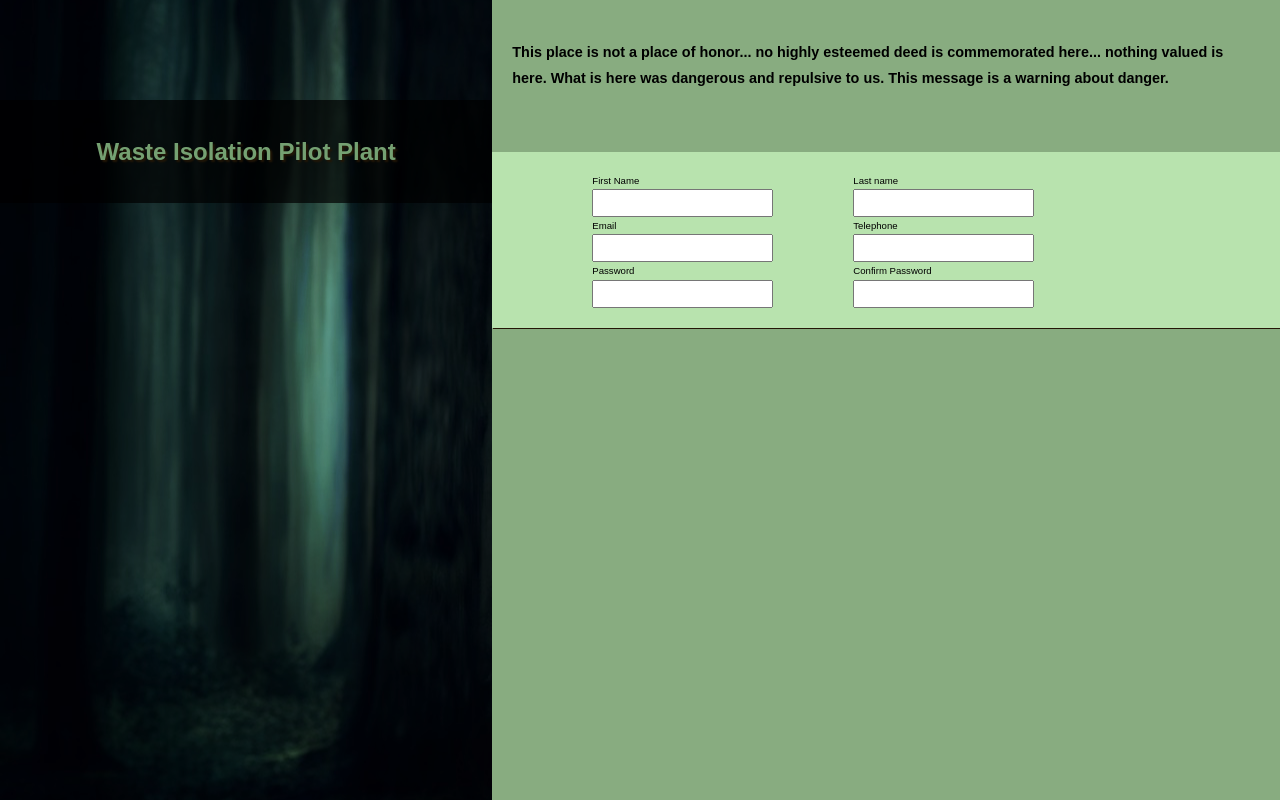
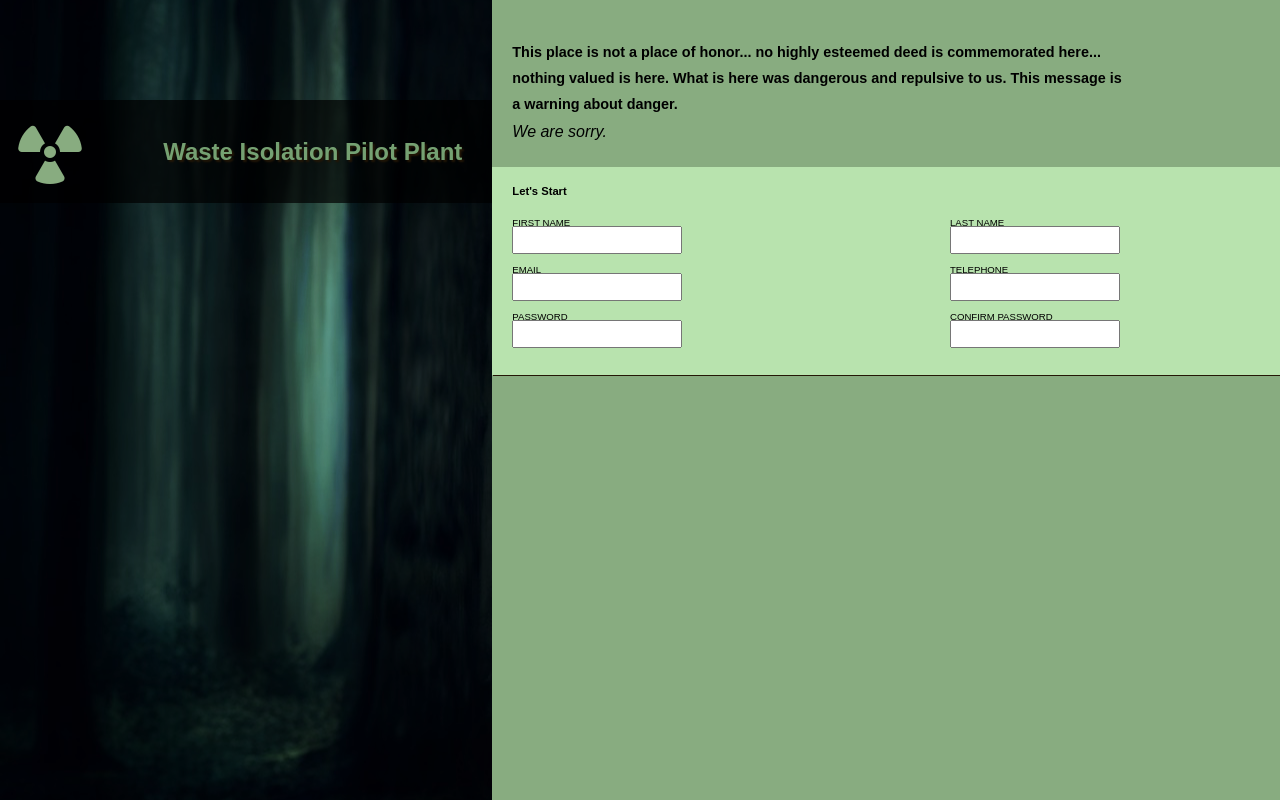
Before and after one commit to TippingTheIceBerg/Odin_form, a plain HTML site: page index.html in a window 1280 px wide. Drawn offline with Linux system fonts and the light colour scheme; a web font is replaced by a local one.

Commit message:
add icon for image heading, styled more of the margins for the form and heading form

```diff
--- a/index.html
+++ b/index.html
@@ -8,46 +8,53 @@
     <link rel="preconnect" href="https://fonts.googleapis.com">
     <link rel="preconnect" href="https://fonts.gstatic.com" crossorigin>
     <link href="https://fonts.googleapis.com/css2?family=Radio+Canada:wght@300&display=swap" rel="stylesheet">
+    <script src="https://kit.fontawesome.com/a540afb5d1.js" crossorigin="anonymous"></script>
+
 
 </head>
 <body>
     <main>
         <section class="main__img">
             <div>
-                <h1>Waste Isolation Pilot Plant</h1>
+                <i class="fa-solid fa-radiation"></i>
+                <h1> Waste Isolation Pilot Plant</h1>
             </div>
         </section>
         <section class="main__formContainer">
-            <h2 class="formContainer__heading">This place is not a place of honor... no highly esteemed deed is commemorated here... nothing valued is here. What is here was dangerous and repulsive to us. This message is a warning about danger.</h1>
+            <div class="form__intro">
+                <h2>This place is not a place of honor... no highly esteemed deed is commemorated here... nothing valued is here. What is here was dangerous and repulsive to us. This message is a warning about danger.</h1>
+                <p>We are sorry.</p>
+            </div>
             <form action="">
+                <h3>Let's Start</h3>
                 <div>
                     <div>
-                        <label for="Fname">First Name</label>
+                        <label for="Fname">FIRST NAME</label>
                         <input type="text" id="Fname">
                     </div>
                     <div>
-                        <label for="Lname">Last name</label>
+                        <label for="Lname">LAST NAME</label>
                         <input type="text" id="Lname">
                     </div>
                 </div>
                 <div>
                     <div>
-                        <label for="email">Email</label>
+                        <label for="email">EMAIL</label>
                         <input type="email" name="email" id="email">
                     </div>
                     <div>
-                        <label for="tel">Telephone</label>
+                        <label for="tel">TELEPHONE</label>
                         <input type="tel" name="tel" id="tel">
                     </div>
 
                 </div>
                 <div>
                     <div>
-                        <label for="enterPass">Password</label>
+                        <label for="enterPass">PASSWORD</label>
                         <input type="password" name="enterPass" id="enterPass">
                     </div>
                     <div>
-                        <label for="confirmPass">Confirm Password</label>
+                        <label for="confirmPass">CONFIRM PASSWORD</label>
                         <input type="password" name="confirmPass" id="confirmPass">
                     </div>
                 </div>
--- a/style.css
+++ b/style.css
@@ -80,12 +80,25 @@ main::before{
     top: 100px;
     text-align: center;
 }
+.main__img div{
+    background-color: rgba(0, 0, 0, 0.7);
+    display: flex;
+    justify-content: space-between;
+    align-items: center;
+
+}
+.main__img i{
+    width: 100px;
+    color:var(--light);
+    font-size:4em;
+}
+
 .main__img h1{
-    background-color: rgba(0, 0, 0, 0.7);
     color: var(--text);
     text-shadow: var(--accent) 2px 2px 2px;
     padding: 30px;
 }
+
 /* main form */
 .main__formContainer{
     width: 800px;
@@ -96,9 +109,16 @@ main::before{
     gap: 20px;
     z-index: 2;
 }
-.formContainer__heading {
+.form__intro {
+    padding: 40px 150px 0 20px;
+}
+.form__intro h2{
     font-size: .9em;
-    padding: 40px 20px;
+    font-weight: bolder;
+}
+
+.form__intro p{
+    font-style: italic;
 }
 form{
     display: flex;
@@ -107,16 +127,24 @@ form{
     flex-direction: column;
     background-color: var(--formBG);
     box-shadow: 1px 1px var(--accent);
-    padding: 20px;
+    padding: 12px 150px 20px 0;
+}
+form h3{
+    margin-left: 20px;
+    padding: 2px 0;
+    margin-bottom: 11px;
 }
 form div{
     display: flex;
     flex-direction: row;
-    justify-content: left;
-    margin: 0px 40px;
+    justify-content: space-between;
+    margin: 0px 10px;
 
 }
 form div div{
     display: flex;
     flex-direction: column;
+    width: 170px;
+    height: 40px;
+    margin: 0 0 7px 10px;
 }
```
